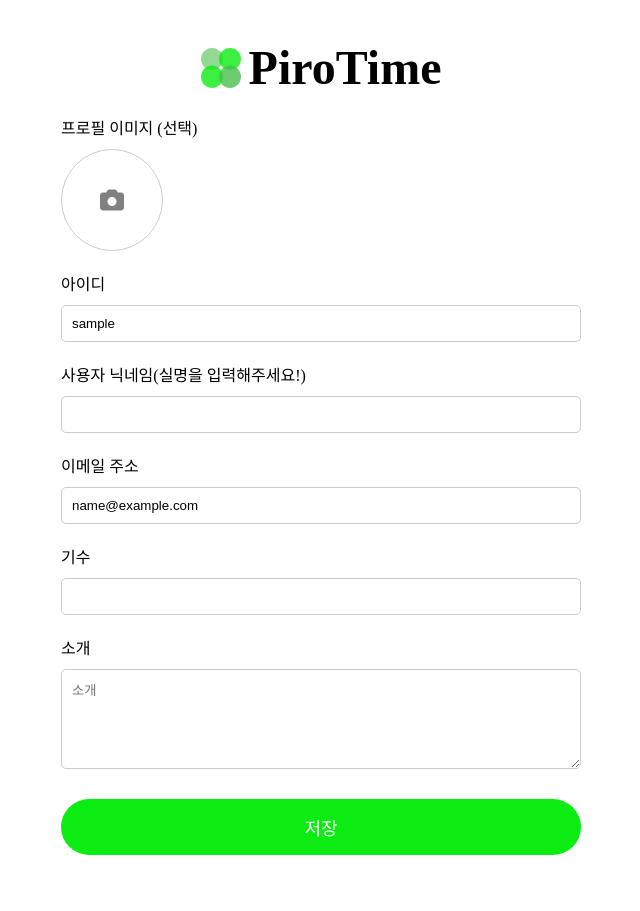
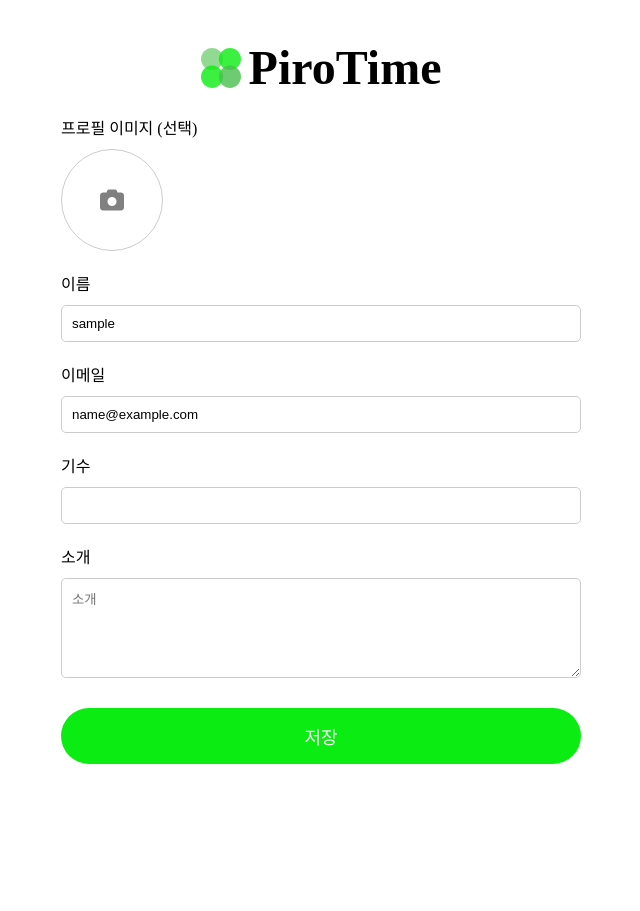
Before and after one commit to CoffeeChat-Piro/coffeechat-piro, a Django app: page /mypage/edit/ in a window 1280 px wide. Shown: the whole page, without its empty margins (319-959 px from the left). After the commit the page ends 764 px from the top, so only its background shows below. Run offline with Django 5.2, Linux system fonts and the light colour scheme; the visitor is signed in with stand-in values (Sample User, id 1); some web fonts are replaced.

Commit message:
Fix: 회원가입/마이페이지 저장 항목 수정

```diff
--- a/apps/accounts/forms.py
+++ b/apps/accounts/forms.py
@@ -22,19 +22,17 @@ class CustomUserCreationForm(forms.ModelForm):
 
     class Meta:
         model = CustomUser
-        fields = ('username', 'email', 'nickname', 'profile_image', 'cohort')  # 소개 필드 제외
+        fields = ('username', 'email', 'profile_image', 'cohort')  # 소개 필드 제외
         help_texts = {
             'username': '',
             'email': '',
-            'nickname': '',
             'profile_image': '',
             'cohort': '',
         }
 
     def __init__(self, *args, **kwargs):
         super().__init__(*args, **kwargs)
-        self.fields['username'].error_messages['required'] = '아이디를 입력해 주세요.'
-        self.fields['nickname'].error_messages['required'] = '아이디를 입력해 주세요.'
+        self.fields['username'].error_messages['required'] = '이름을 입력해 주세요.'
         self.fields['password2'].error_messages['required'] = '비밀번호를 입력해 주세요.'
         self.fields['password1'].error_messages['required'] = '비밀번호를 입력해 주세요.'
         self.fields['cohort'].error_messages['required'] = '기수를 입력해 주세요.'
@@ -61,17 +59,15 @@ class CustomUserChangeForm(UserChangeForm):
 
     class Meta:
         model = CustomUser
-        fields = ['username', 'email', 'nickname', 'profile_image', 'cohort', 'intro']
+        fields = ['username', 'email', 'profile_image', 'cohort', 'intro']
         help_texts = {
             'username': '사용자 이름을 입력하세요.',
             'email': '유효한 이메일 주소를 입력하세요.',
-            'nickname': '닉네임을 입력하세요.',
             'profile_image': '프로필 이미지를 선택하세요.',
             'cohort': '몇기인지 입력하세요.',
         }
         widgets = {
             'username': forms.TextInput(attrs={'class': 'form-input'}),
-            'nickname': forms.TextInput(attrs={'class': 'form-input'}),
             'email': forms.EmailInput(attrs={'class': 'form-input'}),
             'profile_image': forms.FileInput(attrs={'class': 'form-input--img'}),
             'cohort': forms.NumberInput(attrs={'class': 'form-input'}),
--- a/apps/mypage/views.py
+++ b/apps/mypage/views.py
@@ -229,7 +229,6 @@ class ActivitiesAjaxView(LoginRequiredMixin, TemplateView):
             data = {
                 'username': user.username,
                 'email': user.email,
-                'nickname': user.nickname,
                 'profile_image': user.profile_image.url if user.profile_image else None,
                 'cohort': user.cohort,
                 'intro': user.intro,
--- a/templates/accounts/login.html
+++ b/templates/accounts/login.html
@@ -19,7 +19,7 @@
             {% csrf_token %}
             <div class="login-form">
                 {{ form.non_field_errors }}
-                <input type="text" name="username" placeholder="아이디" class="form-input" value="{{ form.username.value|default_if_none:'' }}">
+                <input type="text" name="username" placeholder="이름" class="form-input" value="{{ form.username.value|default_if_none:'' }}">
                 {% if form.username.errors %}
                     <div class="error">{{ form.username.errors }}</div>
                 {% endif %}
--- a/templates/mypage/profile.html
+++ b/templates/mypage/profile.html
@@ -243,9 +243,8 @@
                                     `<div class="default-profile-icon"><i class="fas fa-user"></i></div>`
                                 }
                             </div> {% endcomment %}
-                            <div class="myinfo-item"><strong>아이디</strong> {{ user.username }}</div>
-                            <div class="myinfo-item"><strong>닉네임</strong> {{ user.nickname }}</div>
-                            <div class="myinfo-item"><strong>Email</strong> {{ user.email }}</div>
+                            <div class="myinfo-item"><strong>이름</strong> {{ user.username }}</div>
+                            <div class="myinfo-item"><strong>이메일</strong> {{ user.email }}</div>
                             <div class="myinfo-item"><strong>기수</strong> {{ user.cohort }}</div>
                             <div class="myinfo-item"><strong>소개</strong> <span>{{ user.intro|default_if_none:"자기소개 없음" }}</span></div>
                             <a href="{% url 'mypage:profile_edit' %}" class="btn-primary">Edit</a>
--- a/templates/mypage/profile_edit.html
+++ b/templates/mypage/profile_edit.html
@@ -35,7 +35,7 @@
         {% endif %}
 
         <div class="form-group">
-            <label for="id_username">아이디</label>
+            <label for="id_username">이름</label>
             {{ form.username }}
             {% if form.username.errors %}
                 <div class="error">{{ form.username.errors|striptags|join:"" }}</div>
@@ -43,15 +43,7 @@
         </div>
 
         <div class="form-group">
-            <label for="id_nickname">사용자 닉네임(실명을 입력해주세요!)</label>
-            {{ form.nickname }}
-            {% if form.nickname.errors %}
-                <div class="error">{{ form.nickname.errors|striptags|join:"" }}</div>
-            {% endif %}
-        </div>
-
-        <div class="form-group">
-            <label for="id_email">이메일 주소</label>
+            <label for="id_email">이메일</label>
             {{ form.email }}
             {% if form.email.errors %}
                 <div class="error">{{ form.email.errors|striptags|join:"" }}</div>
```
Also changed, not shown: templates/accounts/signup.html (+1 -6 lines).
